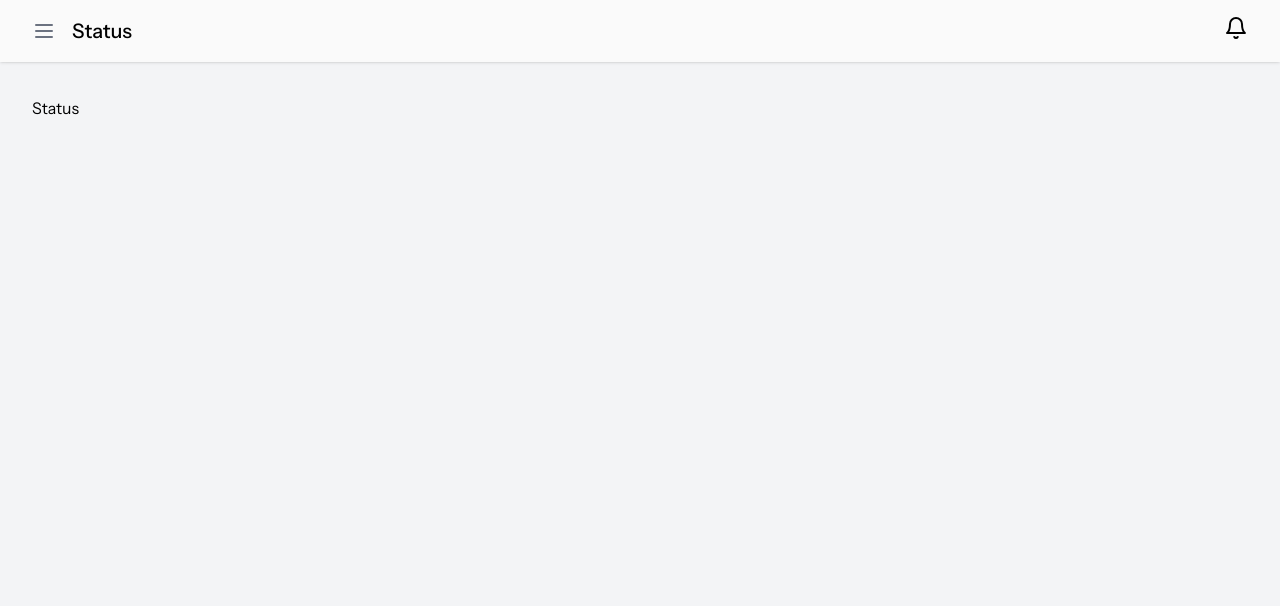
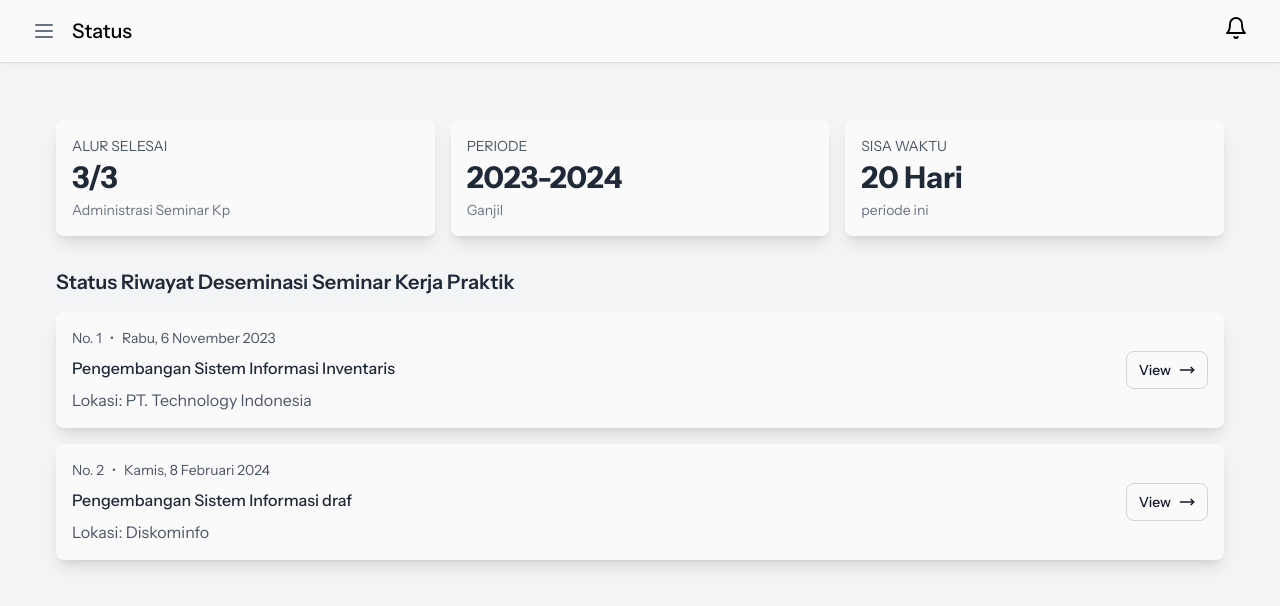
Before and after one commit to rakamiracle/SISKPTIF-Frontend, a React (Vite) app: page /mahasiswa/status in a window 1280 px wide. Shown: the top 606 px of the page. Built offline with nearby package versions, Linux system fonts and the light colour scheme.

Commit message:
🔥 feat: Add seminar status cards and history list

```diff
--- a/src/pages/mahasiswa/Status.jsx
+++ b/src/pages/mahasiswa/Status.jsx
@@ -1,9 +1,80 @@
 import React from 'react'
+import {MoveRight} from 'lucide-react'
 
 const Status = () => {
+  const riwayatSeminar = [
+    {
+      id: 1,
+      tanggal: "Rabu, 6 November 2023",
+      judul: "Pengembangan Sistem Informasi Inventaris",
+      lokasi: "PT. Technology Indonesia"
+    },
+    {
+      id: 2,
+      tanggal: "Kamis, 8 Februari 2024",
+      judul: "Pengembangan Sistem Informasi draf",
+      lokasi: "Diskominfo"
+    }
+  ];
+
   return (
-    <div>Status</div>
-  )
+      <div className="p-6">
+        {/* Status Cards Container */}
+        <div className="grid grid-cols-1 md:grid-cols-3 gap-4 mb-8">
+          {/* Card 1 - Alur Selesai */}
+          <div className="bg-white shadow-lg p-4 rounded-lg">
+            <div className="text-gray-600 text-sm mb-1">ALUR SELESAI</div>
+            <div className="text-3xl font-bold text-gray-800 mb-1">3/3</div>
+            <div className="text-gray-500 text-sm">Administrasi Seminar Kp</div>
+          </div>
+
+          {/* Card 2 - Periode */}
+          <div className="bg-white shadow-lg p-4 rounded-lg">
+            <div className="text-gray-600 text-sm mb-1">PERIODE</div>
+            <div className="text-3xl font-bold text-gray-800 mb-1">2023-2024</div>
+            <div className="text-gray-500 text-sm">Ganjil</div>
+          </div>
+
+          {/* Card 3 - Sisa Waktu */}
+          <div className="bg-white shadow-lg p-4 rounded-lg">
+            <div className="text-gray-600 text-sm mb-1">SISA WAKTU</div>
+            <div className="text-3xl font-bold text-gray-800 mb-1">20 Hari</div>
+            <div className="text-gray-500 text-sm">periode ini</div>
+          </div>
+        </div>
+
+        {/* Card List Section */}
+        <div>
+          <h2 className="text-xl font-semibold text-gray-800 mb-4">Status Riwayat Deseminasi Seminar Kerja Praktik</h2>
+          <div className="space-y-4">
+            {riwayatSeminar.map((item) => (
+                <div key={item.id} className="bg-white shadow-lg rounded-lg p-4">
+                  <div className="flex flex-col md:flex-row md:items-center md:justify-between gap-4">
+                    <div className="flex-grow">
+                      <div className="flex items-center gap-2 text-gray-600 text-sm mb-2">
+                        <span>No. {item.id}</span>
+                        <span>•</span>
+                        <span>{item.tanggal}</span>
+                      </div>
+                      <h3 className="text-gray-800 font-medium mb-2">{item.judul}</h3>
+                      <div className="text-gray-600">
+                        Lokasi: {item.lokasi}
+                      </div>
+                    </div>
+                    <div className="flex justify-end">
+                      <button
+                          className="inline-flex items-center px-3 py-2 text-sm font-medium text-gray-900 bg-white border border-gray-300 rounded-lg hover:bg-gray-100 focus:ring-4 focus:outline-none focus:ring-blue-300 dark:bg-gray-800 dark:text-white dark:border-gray-600 dark:hover:bg-gray-700 dark:focus:ring-gray-700">
+                        View
+                        <MoveRight className="w-4 h-4 ms-2"/>
+                      </button>
+                    </div>
+                  </div>
+                </div>
+            ))}
+          </div>
+        </div>
+      </div>
+  );
 }
 
 export default Status
```
